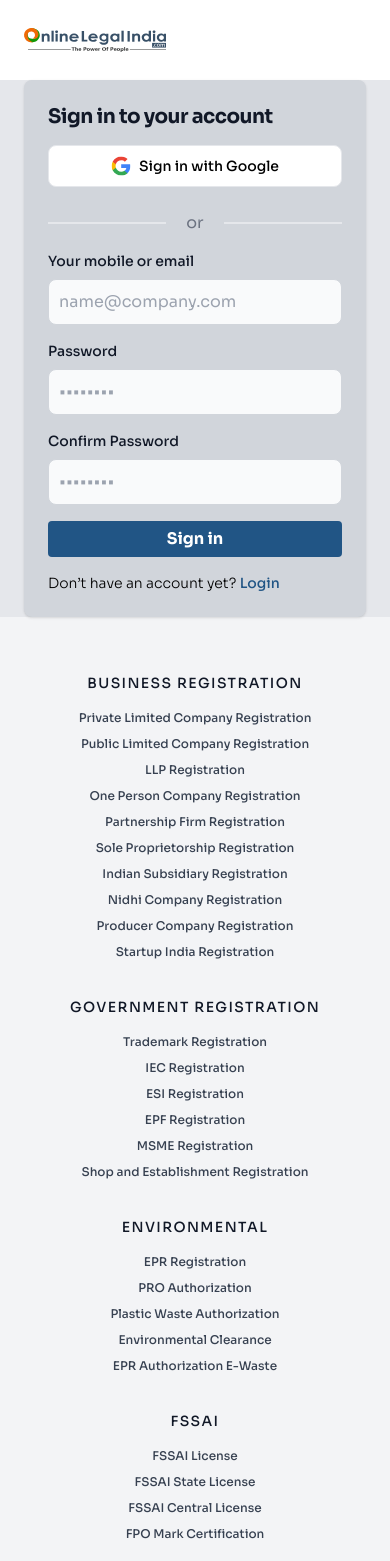
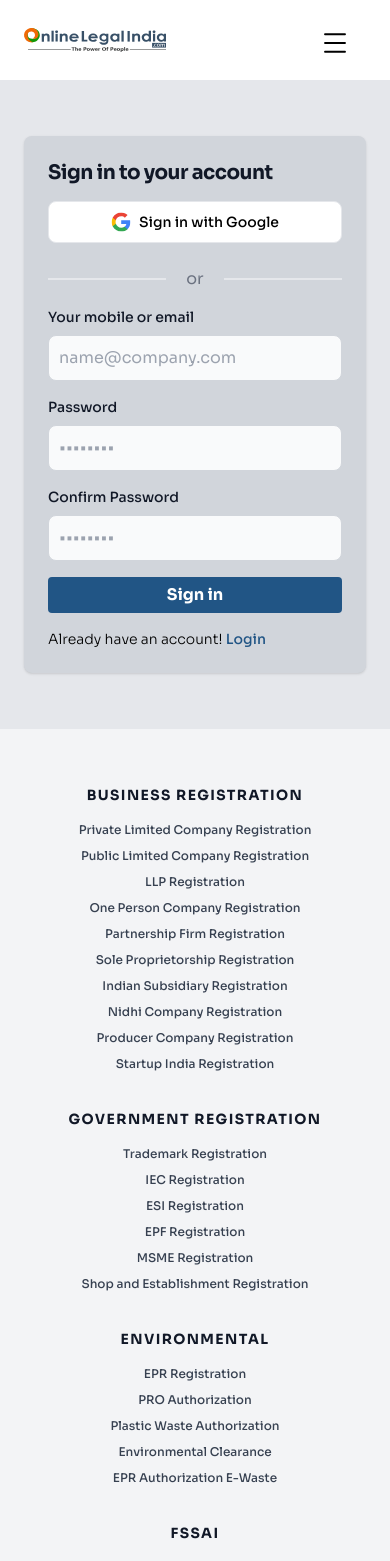
Before and after one commit to ahte24/unique-associates-agency, a Next.js app: page /signup in a window 390 px wide. Shown: the top 1561 px of the page. Built offline with nearby package versions, Linux system fonts and the light colour scheme.

Commit message:
made it responsive

```diff
--- a/app/login/page.js
+++ b/app/login/page.js
@@ -3,7 +3,7 @@ import React from "react";
 
 const page = () => {
 	return (
-		<section className=" md:py-8 bg-gray-200 text-black">
+		<section className=" md:py-8 bg-gray-200 text-black py-14">
 			<div className="flex flex-col items-center justify-center px-6 mx-auto md:h-screen lg:py-0">
 				<div className="w-full  rounded-lg shadow dark:border md:mt-0 sm:max-w-md xl:p-0 bg-gray-300">
 					<div className="p-6 space-y-4 md:space-y-6 sm:p-8">
--- a/app/signup/page.js
+++ b/app/signup/page.js
@@ -3,7 +3,7 @@ import React from "react";
 
 const page = () => {
 	return (
-		<section className=" md:py-8 bg-gray-200 text-black ">
+		<section className=" md:py-8 bg-gray-200 text-black py-14">
 			<div className="flex flex-col md:h-screen items-center justify-center px-6 mx-auto  lg:py-0">
 				<div className="w-full  rounded-lg shadow dark:border md:mt-0 sm:max-w-md xl:p-0 bg-gray-300">
 					<div className="p-6 space-y-4 md:space-y-6 sm:p-8">
@@ -22,7 +22,7 @@ const page = () => {
 									fill="none"
 									xmlns="http://www.w3.org/2000/svg"
 								>
-									<g clip-path="url(#clip0_13183_10121)">
+									<g clipPath="url(#clip0_13183_10121)">
 										<path
 											d="M20.3081 10.2303C20.3081 9.55056 20.253 8.86711 20.1354 8.19836H10.7031V12.0492H16.1046C15.8804 13.2911 15.1602 14.3898 14.1057 15.0879V17.5866H17.3282C19.2205 15.8449 20.3081 13.2728 20.3081 10.2303Z"
 											fill="#3F83F8"
@@ -70,7 +70,7 @@ const page = () => {
 						>
 							<div>
 								<label
-									for="email"
+									htmlFor="email"
 									className="block mb-2 text-sm font-medium text-gray-900 dark:"
 								>
 									Your mobile or email
@@ -86,7 +86,7 @@ const page = () => {
 							</div>
 							<div>
 								<label
-									for="password"
+									htmlFor="password"
 									className="block mb-2 text-sm font-medium text-gray-900 dark:"
 								>
 									Password
@@ -97,23 +97,24 @@ const page = () => {
 									id="password"
 									placeholder="••••••••"
 									className="bg-gray-50 border border-gray-300 text-gray-900 sm:text-sm rounded-lg outline-none block w-full p-2.5"
-									required=""
+									required
+									autoComplete="currentPassword"
 								/>
 							</div>
 							<div>
 								<label
-									for="password"
+									htmlFor="Confirm password"
 									className="block mb-2 text-sm font-medium text-gray-900 dark:"
 								>
 									Confirm Password
 								</label>
 								<input
-									type="password"
-									name="password"
-									id="password"
+									type="confirm-password"
+									name="confirm-password"
+									id="confirm-password"
 									placeholder="••••••••"
 									className="bg-gray-50 border border-gray-300 text-gray-900 sm:text-sm rounded-lg outline-none block w-full p-2.5"
-									required=""
+									required
 								/>
 							</div>
 
@@ -125,7 +126,7 @@ const page = () => {
 							</button>
 
 							<p className="text-sm font-light text-black ">
-								Don’t have an account yet?{" "}
+								Already have an account!{"  "}
 								<Link
 									href="/login"
 									className="font-medium text-[#215585] hover:underline "
--- a/components/Footer.js
+++ b/components/Footer.js
@@ -15,7 +15,7 @@ const Footer = () => {
 				</div>
 				<div className="flex-grow flex flex-wrap  md:gap-0 gap-8 -my-10 md:text-left text-center order-first">
 					<div className="lg:w-1/4 md:w-1/2 w-full px-4">
-						<h2 className="title-font font-medium text-gray-900 tracking-widest text-sm mb-3">
+						<h2 className="title-font font-bold text-gray-900 tracking-widest text-sm mb-3">
 							BUSINESS REGISTRATION
 						</h2>
 
@@ -104,7 +104,7 @@ const Footer = () => {
 						</ul>
 					</div>
 					<div className="lg:w-1/4 md:w-1/2 w-full px-4">
-						<h2 className="title-font font-medium text-gray-900 tracking-widest text-sm mb-3">
+						<h2 className="title-font font-bold text-gray-900 tracking-widest text-sm mb-3">
 							GOVERNMENT REGISTRATION
 						</h2>
 						<ul>
@@ -159,7 +159,7 @@ const Footer = () => {
 						</ul>
 					</div>
 					<div className="lg:w-1/4 md:w-1/2 w-full px-4">
-						<h2 className="title-font font-medium text-gray-900 tracking-widest text-sm mb-3">
+						<h2 className="title-font font-bold text-gray-900 tracking-widest text-sm mb-3">
 							ENVIRONMENTAL
 						</h2>
 						<ul>
@@ -206,7 +206,7 @@ const Footer = () => {
 						</ul>
 					</div>
 					<div className="lg:w-1/4 md:w-1/2 w-full px-4">
-						<h2 className="title-font font-medium text-gray-900 tracking-widest text-sm mb-3">
+						<h2 className="title-font font-bold text-gray-900 tracking-widest text-sm mb-3">
 							FSSAI
 						</h2>
 						<ul>
--- a/components/Navbar.js
+++ b/components/Navbar.js
@@ -6,14 +6,18 @@ import call from "@/public/call.svg";
 import mail from "@/public/mail.svg";
 import logo from "@/public/logo.svg";
 import Dropdown from "./Dropdown";
+import hamburger from "@/public/hamburger.svg";
+import close from "@/public/close.svg";
 
 const Navbar = () => {
-	const [isOpen, setIsOpen] = useState(false);
-
-	const toggleDropdown = () => setIsOpen(!isOpen);
+	const [isHidden, setIsHidden] = useState(true);
+	const toggleVisibility = () => {
+		setIsHidden(!isHidden);
+	};
 
 	return (
 		<>
+			<nav>
 				<div className="bg-[#215585] h-[40px] sm:flex items-center hidden ">
 					<div className="container w-[80%] mx-auto flex items-center justify-between">
 						<div className="flex items-center gap-4">
@@ -36,11 +40,11 @@ const Navbar = () => {
 							href={"/login"}
 							className="text-black px-4 py-2 hover:bg-gray-200 bg-white rounded-md text-xs"
 						>
-						Log In
+							Login & Signup
 						</Link>
 					</div>
 				</div>
-			<div className="h-20 flex items-center">
+				<div className="h-20 flex items-center relative w-full bg-white">
 					<div className="w-full  h-full px-5 flex items-center justify-between">
 						<Link
 							href={"/"}
@@ -74,7 +78,86 @@ const Navbar = () => {
 							</ul>
 						</div>
 					</div>
+					<button
+						className={`md:hidden absolute right-[40px]  top-[28px]  ${
+							isHidden ? "opacity-100 h-auto" : "opacity-0 h-0"
+						} transition-opacity duration-1000`}
+						onClick={toggleVisibility}
+					>
+						<Image
+							width={30}
+							height={30}
+							className="invert"
+							src={hamburger}
+							alt=""
+						/>
+					</button>
+					<button
+						className={`md:hidden absolute  right-[40px] top-[28px] z-20 ${
+							isHidden ? "opacity-0 h-0" : "opacity-100 h-auto"
+						} transition-opacity duration-1000`}
+						onClick={toggleVisibility}
+					>
+						<Image
+							width={30}
+							height={30}
+							className="invert"
+							src={close}
+							alt=""
+						/>
+					</button>
 				</div>
+				<div
+					onClick={toggleVisibility}
+					className={`w-full left-0 transition-all border-b z-10 bg-white absolute ${
+						isHidden
+							? " transition-all  duration-1000 transform-y-full"
+							: "transition-all top-[80px] duration-500 transform-y-0"
+					} top-[-260px]`}
+				>
+					<div>
+						<ul className=" gap-[10px] p-4 flex flex-col items-center justify-center ">
+							<Link
+								href="/"
+								scroll={false}
+								className="rounded-lg font-medium py-2 px-4 transition-all hover:bg-gray-300 text-sm"
+							>
+								Home
+							</Link>
+							<Link
+								href="#"
+								scroll={false}
+								className="rounded-lg font-medium py-2 px-4 transition-all hover:bg-gray-300 text-sm"
+							>
+								Services
+							</Link>
+
+							<Link
+								href="/about"
+								scroll={false}
+								className="rounded-lg font-medium py-2 px-4 transition-all hover:bg-gray-300 text-sm"
+							>
+								About Us
+							</Link>
+
+							<Link
+								href="/contact"
+								scroll={false}
+								className="rounded-lg font-medium py-2 px-4 transition-all hover:bg-gray-300 text-sm"
+							>
+								Contact Us
+							</Link>
+							<Link
+								href="contact"
+								scroll={false}
+								className="text-white px-4 py-2 hover:bg-[#143452] bg-[#215585] rounded-md text-xs"
+							>
+								Login & Signup
+							</Link>
+						</ul>
+					</div>
+				</div>
+			</nav>
 		</>
 	);
 };
```
Also changed, not shown: public/close.svg (added), public/hamburger.svg (added). Lines whose indentation alone changed are shown as unchanged.
